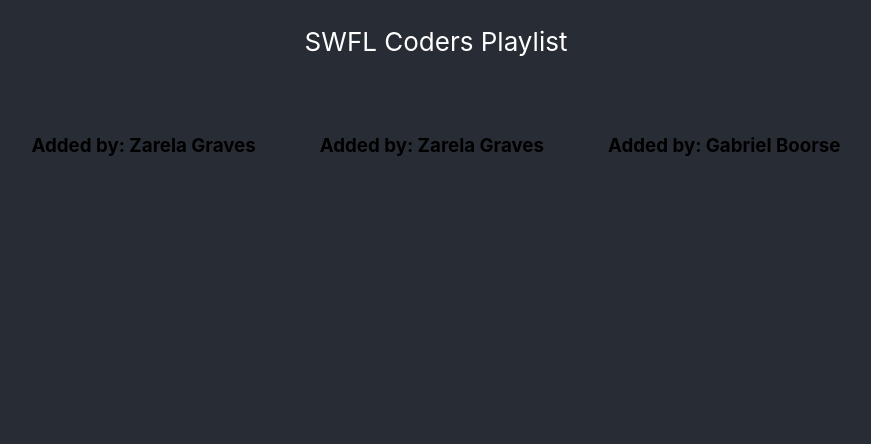
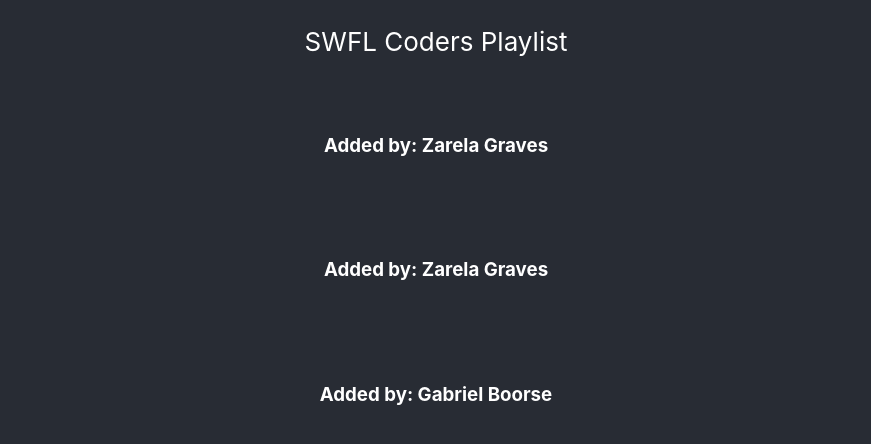
Before and after one commit to swfl-coders/react-playlist, a React (Create React App) app: page / in a window 1280 px wide. Shown: the top 444 px of the page, without its empty margins (204-1075 px from the left). Built offline with nearby package versions, Linux system fonts and the light colour scheme.

Commit message:
Fix the playlist styling

```diff
--- a/src/App.css
+++ b/src/App.css
@@ -23,8 +23,11 @@
 }
 
 .cards-container {
-  display: flex;
   flex-direction: row;
   align-items: center;
   justify-content: center;
 }
+
+h3 {
+  color: #fff;
+}
```
